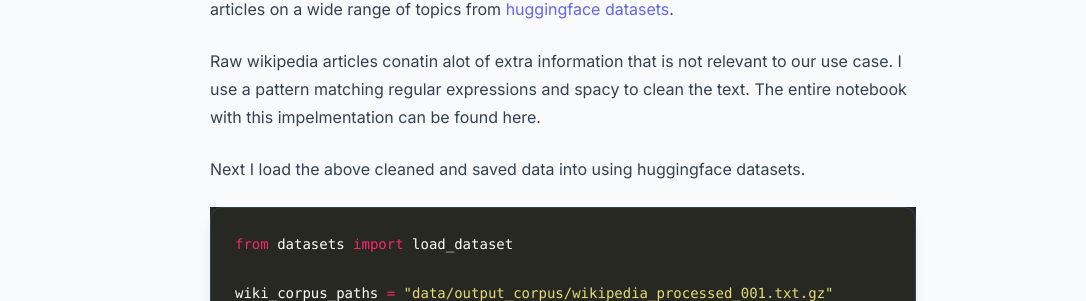
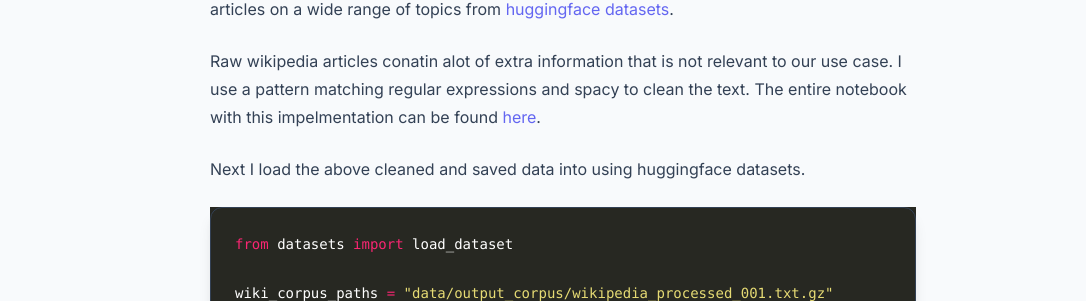
Before and after one commit to nlubalo/nlubalo.github.io, a Jekyll site: the page built from _posts/RAG/2026-01-14-RAG.md, in a window 1280 px wide and 900 px high, scrolled down 2101 px. Shown: the part 209-510 px from the top of the window, without its empty margins (89-1175 px from the left). Built offline with Jekyll 4.4.1, drawn with Linux system fonts in a browser that asks for light colours; nearby versions of some CDN libraries; some of the changed lines change nothing that is shown.

Commit message:
add link

```diff
--- a/_posts/RAG/2026-01-14-RAG.md
+++ b/_posts/RAG/2026-01-14-RAG.md
@@ -54,7 +54,7 @@ max-height: 60%;" />
    [huggingface datasets](https://huggingface.co/datasets/wikimedia/wikipedia/viewer/20231101.en).
 
    Raw wikipedia articles conatin alot of extra information that is not relevant to our use case.
-   I use a pattern matching regular expressions and spacy to clean the text. The entire notebook with this impelmentation can be found here.
+   I use a pattern matching regular expressions and spacy to clean the text. The entire notebook with this impelmentation can be found [here](https://github.com/nlubalo/wikipedia_QnA/blob/main/src/load_wikipedia_corpus.ipynb).
 
    Next I load the above cleaned and saved data into using huggingface datasets.
 
```
